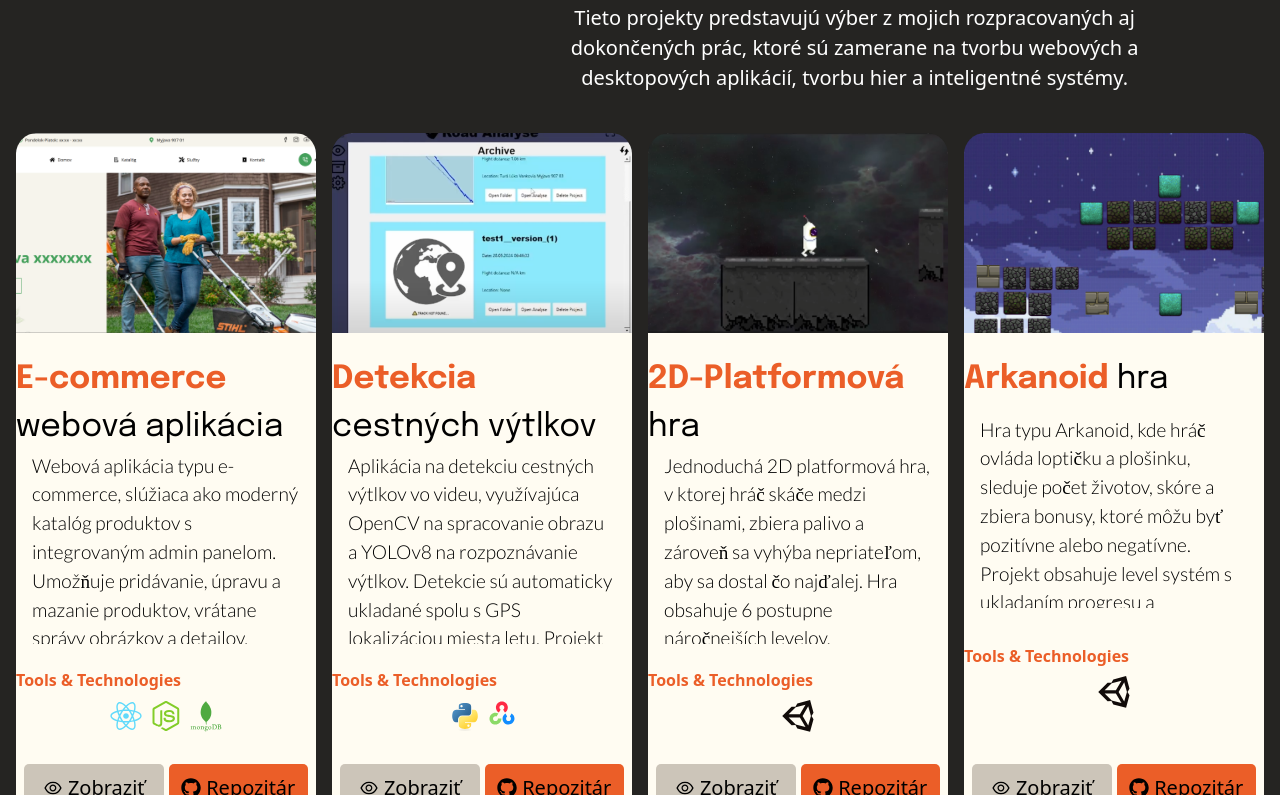
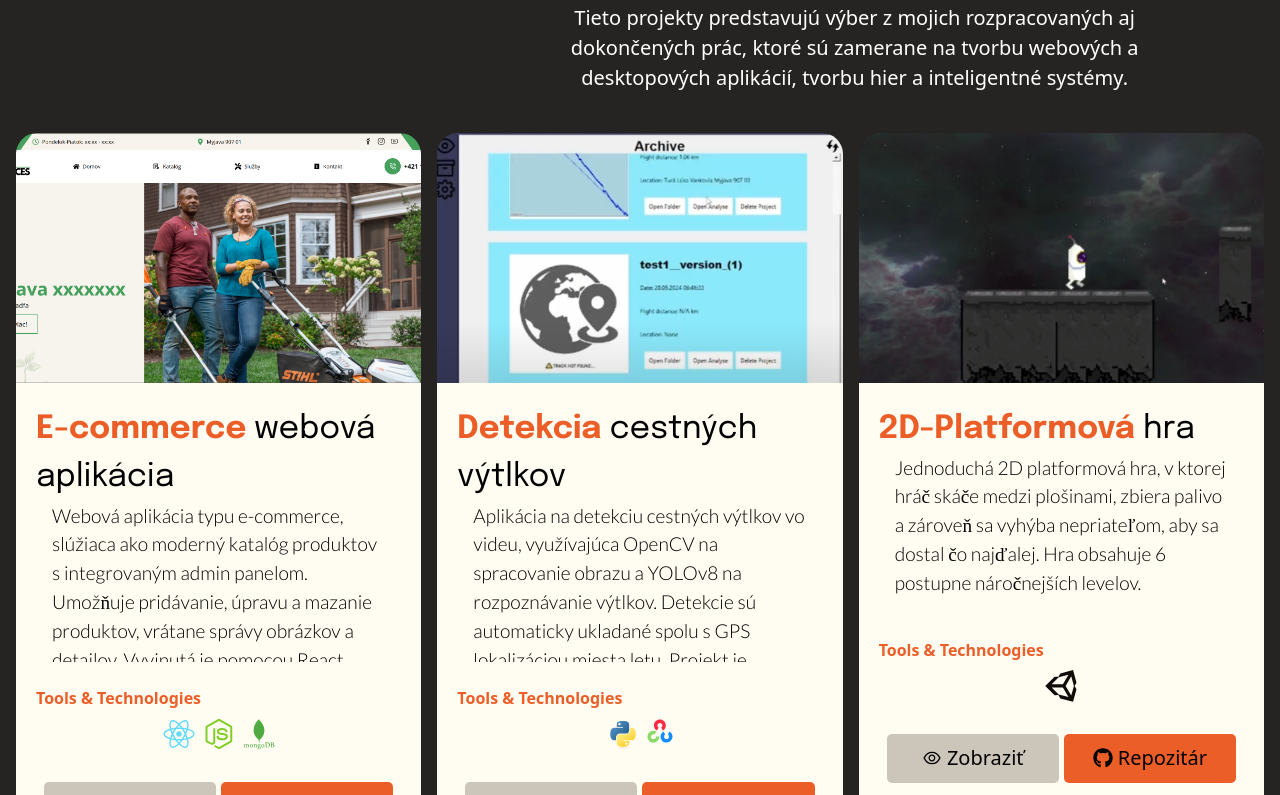
Before and after one commit to Dominikk27/portfolioWebsite, a Next.js app: page /1 in a window 1280 px wide. Shown: the part 3565-4360 px from the top of the page. Built offline with nearby package versions, Linux system fonts and the light colour scheme.

Commit message:
card edit

```diff
--- a/src/app/[locale]/components/Projects.js
+++ b/src/app/[locale]/components/Projects.js
@@ -47,7 +47,7 @@ const Projects = ({ section }) => {
                          sm:col-span-4 sm:grid-cols-2
                          md:col-span-8 md:grid-cols-2
                          lg:col-span-12 lg:grid-cols-3
-                         xl:col-span-12 xl:grid-cols-4">
+                         xl:col-span-12 xl:grid-cols-3">
 
                     <motion.div variants={cardsVariant}>
                          <ProjectCard projectName={t('Cards.Card1.title')}
--- a/src/app/[locale]/components/ui/projectCard.js
+++ b/src/app/[locale]/components/ui/projectCard.js
@@ -26,13 +26,14 @@ const ProjectCard = ({ projectImage, projectName, projectDescription, projectTec
     const firstWord = words.shift();
     const rest = words.join(" ");
   return (
-    <div className=" flex flex-col bg-cream w-full max-w-[21rem] rounded-[1.5625rem] pb-[1.3125rem] h-full">
-        <img src={projectImage} alt={`image of ${projectName} project`} className='w-full mb-[1.4rem] rounded-t-[1.3125rem] h-[200px] object-cover' />
+    <div className=" flex flex-col bg-cream w-full rounded-[1.5625rem] pb-[1.3125rem] h-full">
+        <img src={projectImage} alt={`image of ${projectName} project`} className='w-full mb-[1.4rem] rounded-t-[1.3125rem] h-[250px] object-cover' />
+        <div className="px-5">
             <h1 className='font-project-title text-project-title font-[400]'>
                 <span className='text-accent font-[700]'>{firstWord}</span> {rest}
             </h1>
             <div className="w-full px-[1rem] flex justify-center items-center text-left flex-grow">
-            <p className='font-project-description text-project-description h-[12rem] overflow-y-auto'>{projectDescription}</p>
+                <p className='font-project-description text-project-description h-[10rem] overflow-y-auto'>{projectDescription}</p>
             </div>
             <div className="w-full pt-[1.5rem] flex-grow">
                 <h4 className='text-accent font-[700]'>Tools & Technologies</h4>
@@ -48,6 +49,7 @@ const ProjectCard = ({ projectImage, projectName, projectDescription, projectTec
                 <a href={repoLink ? repoLink : "#"} className="w-full flex items-center gap-[0.3125rem] justify-center text-buttons h-[3.0625rem] rounded-[0.3125rem] bg-accent"> <FaGithub /> {t('repoBTN')}</a>
             </div>
         </div>
+    </div>
   )
 }
 
--- a/src/app/[locale]/layout.js
+++ b/src/app/[locale]/layout.js
@@ -19,6 +19,7 @@ const lato = Lato({
 export const metadata = {
   title: "Dominik Bučák | Portfolio",
   description: "Dominik Bučák | Portfolio",
+  keywords: ["dev", "web-dev", "web dev", "tvorba webu", "programming"]
 };
 
 export default function RootLayout({ children }) {
```
Lines whose indentation alone changed are shown as unchanged.
